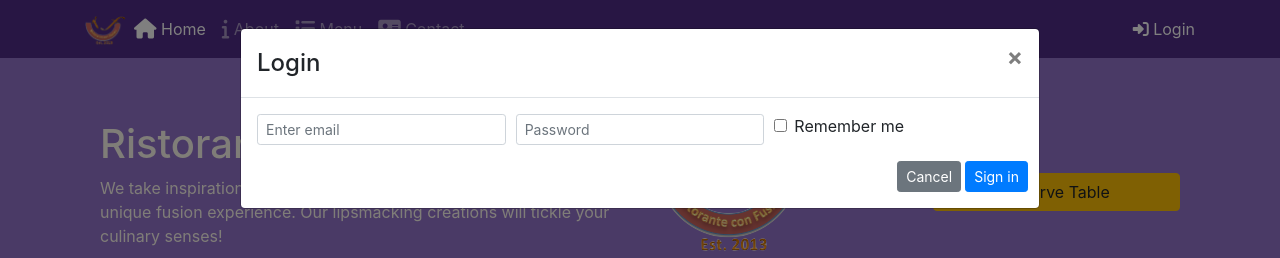
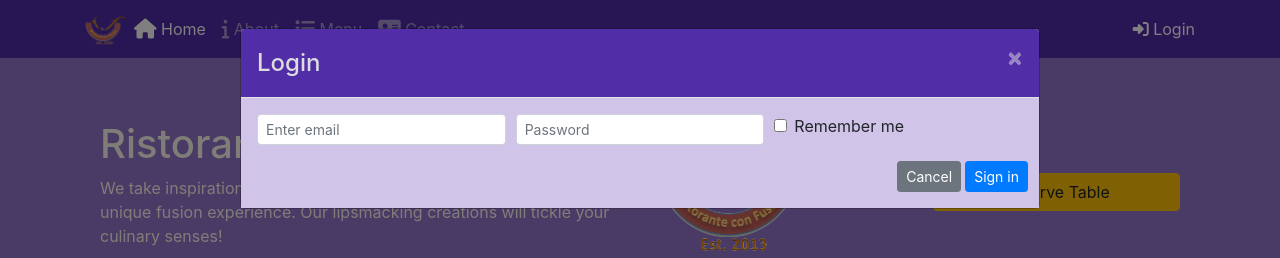
Before and after one commit to aparnasg1/bootstrap4, a plain HTML site: page index.html in a window 1280 px wide. Both pictures are taken after a click on the link "Login". Shown: the top 258 px of the page. Drawn offline with nearby package versions, Linux system fonts and the light colour scheme.

Commit message:
Assignment-4

```diff
--- a/css/styles.scss
+++ b/css/styles.scss
@@ -72,3 +72,18 @@ body{
     bottom: 0px;
     z-index: 1;
 }
+
+.modal{
+    .modal-header{
+        background: $background-dark;
+    }
+    .modal-title{
+        color: $lt-gray;
+    }
+    .close{
+        color: $lt-gray;
+    }
+    .modal-body{
+        background: $background-pale;
+    }
+}
--- a/index.html
+++ b/index.html
@@ -30,7 +30,7 @@
                     <li class="nav-item"><a class="nav-link" href="./contactus.html"><span class="fa fa-address-card fa-lg"></span> Contact</a></li>
                 </ul>
                 <span class="navbar-text">
-                    <a data-toggle="modal" data-target="#loginModal">
+                    <a id="loginButton">
                     <span class="fa fa-sign-in"></span> Login</a>
                 </span>
             </div>
@@ -137,7 +137,7 @@
                     <img src="img/logo.png" class="img-fluid">
                 </div>
                 <div class="col-12 col-sm-3 align-self-center">
-                    <a role="button" class="btn btn-warning btn-block" data-toggle="modal" data-target="#reserve">Reserve Table</a>
+                    <a role="button" class="btn btn-warning btn-block" id="reserveButton">Reserve Table</a>
                 </div>
             </div>
         </div>
@@ -319,10 +319,14 @@
                     $("#carouselButton").children("span").addClass('fa-pause');
                 }
             });
+        $("#loginButton").click(function(){
+            $("#loginModal").modal("show");
+        });
+        $("#reserveButton").click(function(){
+            $("#reserve").modal("show");
+        });
 
     });
 </script>
-
 </body>
-
 </html>
```
Also changed, not shown: css/styles.css.
